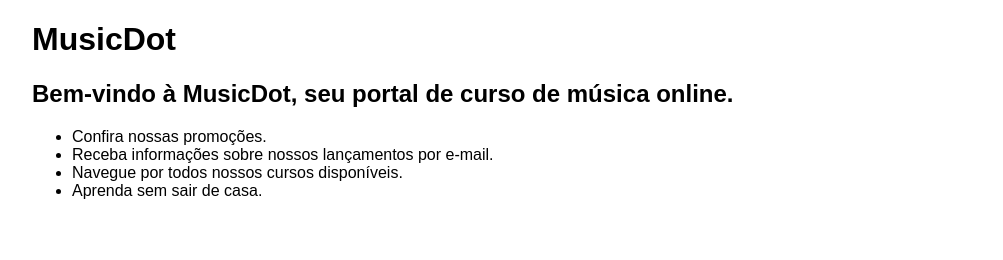
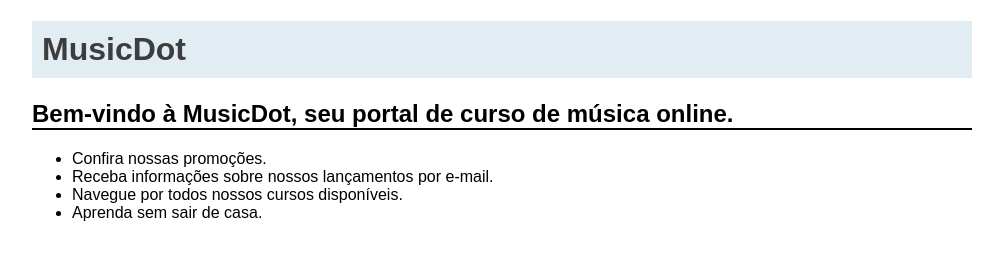
Before and after one commit to gvtenberg/music-dot, a plain HTML site: page index.html in a window 1280 px wide. Shown: the whole page, without its empty margins (138-1141 px from the left). Drawn offline with Linux system fonts and the light colour scheme.

Commit message:
Adicionando classes às tags h1 e h2 do index.html

```diff
--- a/index.html
+++ b/index.html
@@ -8,8 +8,8 @@
     <link rel="stylesheet" href="css/estilo.css">
 </head>
 <body>
-    <h1>MusicDot</h1> <!-- Assunto principal da página HTML -->
-    <h2>Bem-vindo à MusicDot, seu portal de curso de música online.</h2>
+    <h1 class="h1-style">MusicDot</h1> <!-- Assunto principal da página HTML -->
+    <h2 class="h2-style">Bem-vindo à MusicDot, seu portal de curso de música online.</h2>
     <ul>
         <li>Confira nossas promoções.</li>
         <li>Receba informações sobre nossos lançamentos por e-mail.</li>
```
